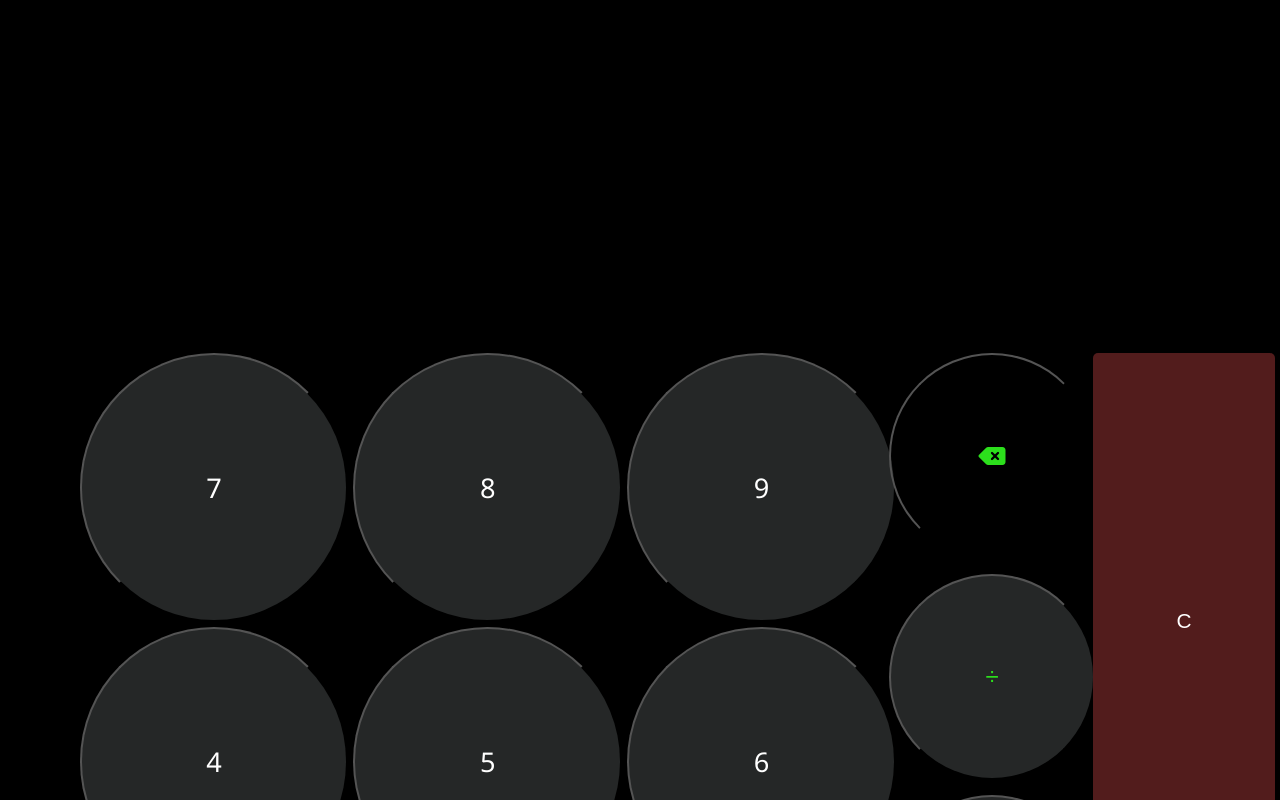
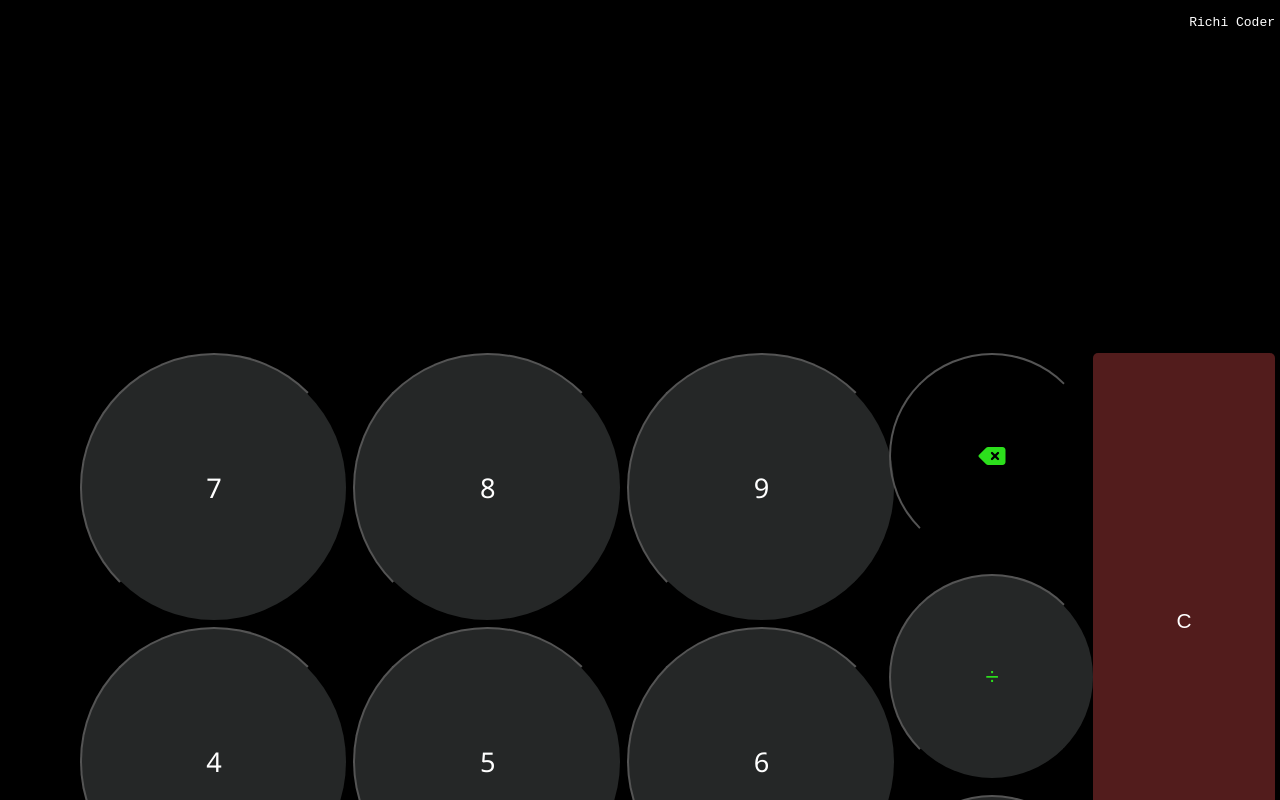
Before and after one commit to richi-coder/React-Calculator, a React (Create React App) app: page / in a window 1280 px wide. Shown: the top 800 px of the page. Built offline with nearby package versions, Linux system fonts and the light colour scheme.

Commit message:
My name added by itself

```diff
--- a/src/App.js
+++ b/src/App.js
@@ -107,6 +107,7 @@ export default function App() {
     <div className="calculator">
       <Display memory={memory} actual={actual} displayState={displayState} />
       <div className="display-message">
+        <div id="myId"></div>
       <Message zero={zero}/>
       </div>
       <br />
--- a/src/style.css
+++ b/src/style.css
@@ -123,6 +123,11 @@ body {
   100% {color: white}
 }
 
+#myId {
+  color: white;
+  font-family: monospace;
+}
+
 .display-message {
   width: 100%;
   margin: 0;
```
